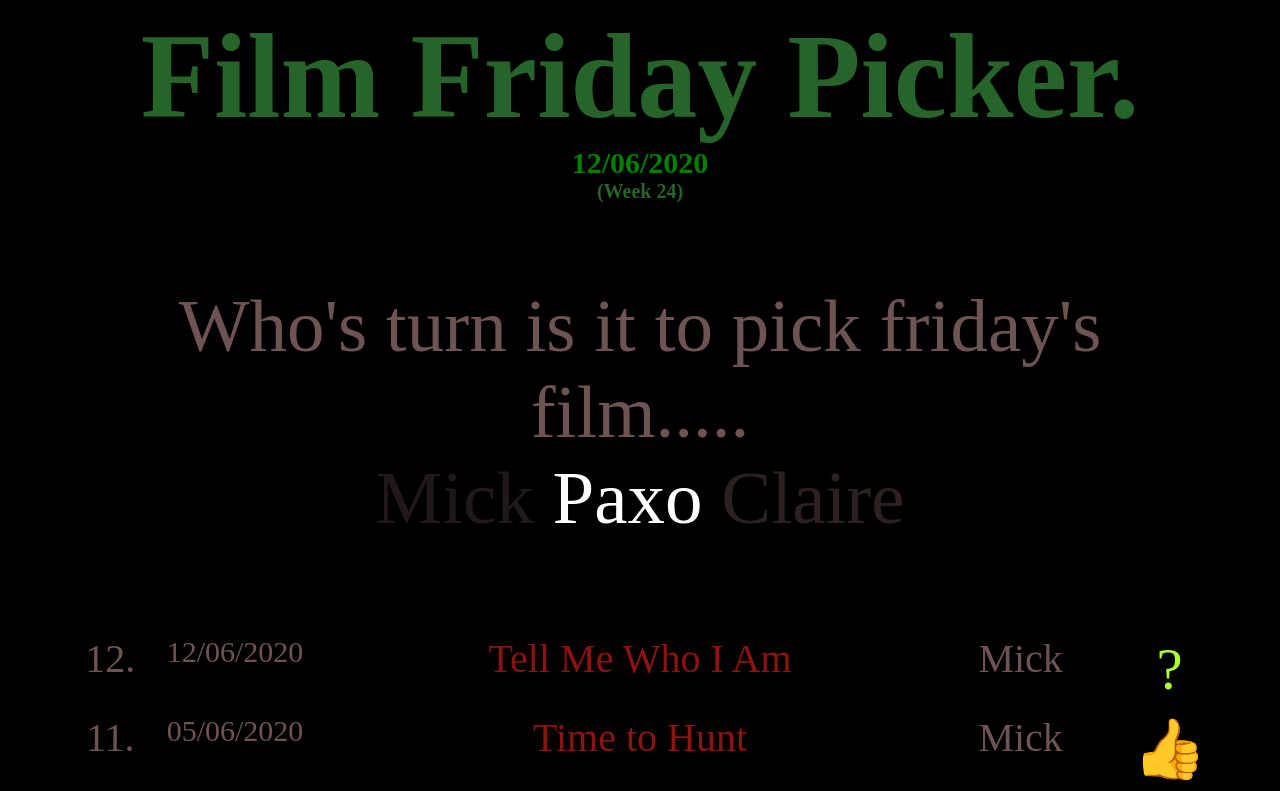
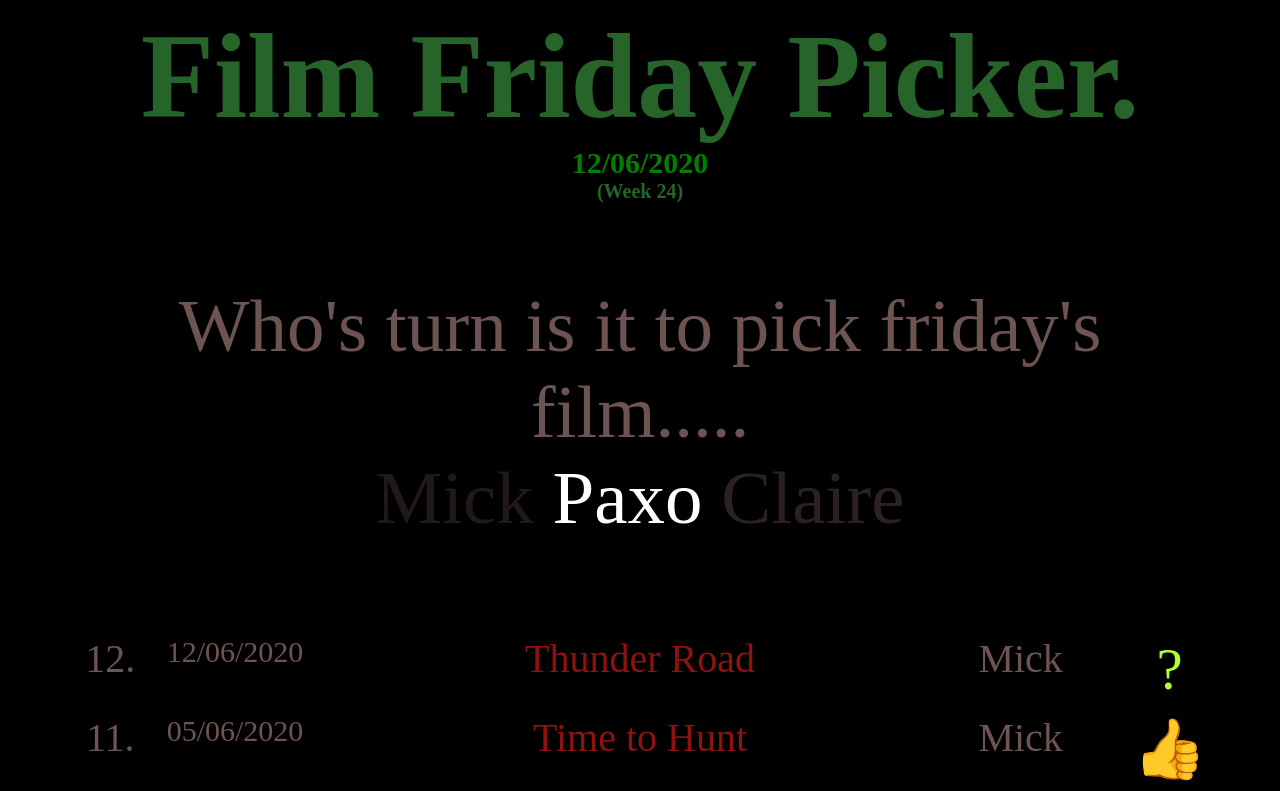
Before and after one commit to bangbangsoftware/fridayfilm, a website: page index.html in a window 1280 px wide. Shown: the top 791 px of the page. Drawn offline with Linux system fonts and the light colour scheme.

Commit message:
Paxo forced to change

```diff
--- a/index.html
+++ b/index.html
@@ -25,8 +25,8 @@
       <div>12.</div>
       <div class="date">12/06/2020</div>
       <div>
-        <a target="_blank" href="https://www.netflix.com/title/80214706">
-          Tell Me Who I Am</a
+        <a target="_blank" href="https://www.netflix.com/title/81032556">
+          Thunder Road</a
         >
       </div>
       <div>Mick</div>
```
